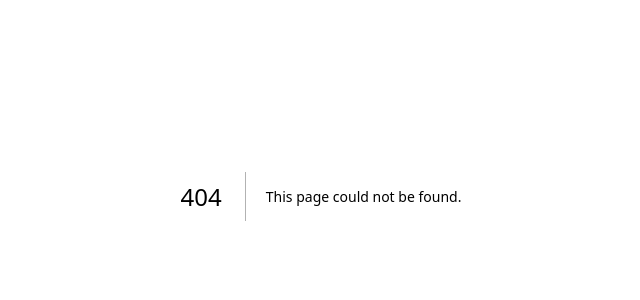
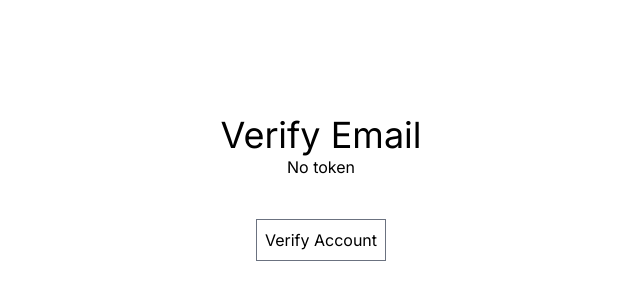
Before and after one commit to yash161/odoo-hackathon, a Next.js app: page /verifyemail in a window 1280 px wide. Before the commit this address had no page. Shown: the part 204-504 px from the top of the page, without its empty margins (319-959 px from the left). Built offline with nearby package versions, Linux system fonts and the light colour scheme.

Commit message:
verifyemail

```diff
--- /dev/null
+++ b/src/app/verifyemail/page.tsx
@@ -0,0 +1,71 @@
+'use client'
+
+import React, { useEffect, useState } from 'react'
+import axios from 'axios'
+import Link from 'next/link'
+
+export default function verifyEmailPage() {
+    const [token,setToken] = useState("")
+    const [verified,setVerified] = useState(false)
+    const [error,setError] = useState(false)
+    const [loading,setLoading] = useState(false)
+
+    const verifyUserEmail = async () =>{
+        try {
+
+            setLoading(true)
+            await axios.post('/api/users/verifyemail',{token})
+            setVerified(true)
+
+        } catch (error:any) {
+            setError(true)
+            console.log(error.reponse.data);
+
+
+        } finally{
+            setLoading(false)
+        }
+    }
+
+    useEffect(()=>{
+        const urlToken = window.location.search.split("=")[1]
+        console.log("use Effect one --> ",urlToken);
+
+        setToken(urlToken || ""
+        // else we can also use useRouter next method
+
+        )
+    },[])
+
+  return (
+    <div className='flex flex-col items-center justify-center min-h-screen py-2'>
+        <h1 className="text-4xl">{loading ? "Processing" : "Verify Email"}</h1>
+        <h2>{token ? token : "No token"}</h2>
+        <button className='p-2 border mt-10 border-gray-500 rounded-lg mb-4 focus:outline-none focus:border-gray-600'
+        onClick={verifyUserEmail}
+        >
+            Verify Account
+        </button>
+
+        {
+            verified && (
+                <div>
+                    <h2 className="text-2xl">Email Verified</h2>
+                    <Link href="/login">
+                        Login
+                    </Link>
+
+                </div>
+            )
+        }
+
+        {
+            error && (
+                <div>
+                    <h2 className="text-2xl bg-red-500 text-black">Error</h2>
+                </div>
+            )
+        }
+    </div>
+  )
+}
```
